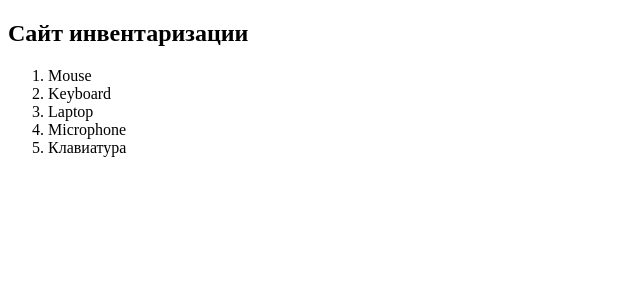
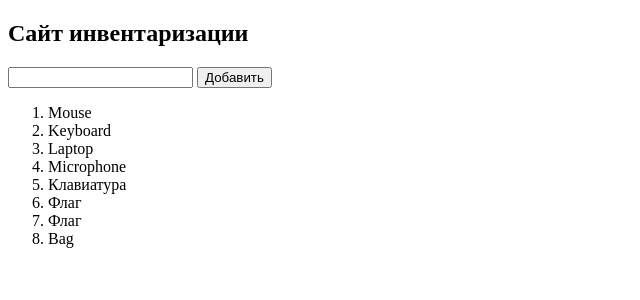
Before and after one commit to Maksatai/flask_project, a Flask app: page / in a window 1280 px wide. Shown: the top 300 px of the page, without its empty margins (0-640 px from the left). Run offline with Flask 2, Linux system fonts and the light colour scheme.

Commit message:
add adding

```diff
--- a/app.py
+++ b/app.py
@@ -1,9 +1,21 @@
-from flask import Flask, render_template, redirect
+from flask import Flask, render_template, request
+from flask.wrappers import Request
 
-app=Flask(__name__)
+app = Flask(__name__)
 
 @app.route('/')
 def homepage():
     f = open('goods.txt' ,'r',encoding='utf-8')
-    txt=f.readlines()
+    txt = f.readlines()
     return render_template('index.html',goods=txt)
+
+@app.route('/add/', methods=["POST"])
+def add():
+    good = request.form["good"]
+    f = open('goods.txt','a+',encoding='utf-8')
+    f.write(good + '\n')
+    f.close()
+    return """
+        <h1>Инвентарь пополнен</h1>
+        <a href='/'>Домой</a>
+    """
--- a/goods.txt
+++ b/goods.txt
@@ -3,3 +3,6 @@ Keyboard
 Laptop
 Microphone
 Клавиатура
+Флаг
+Флаг
+Bag
--- a/templates/index.html
+++ b/templates/index.html
@@ -8,6 +8,10 @@
 </head>
 <body>
     <h2>Сайт инвентаризации</h2>
+    <form action="/add/" method="POST">
+        <input type="text" name="good">
+        <button>Добавить</button>
+    </form>
     <ol>
         {% for good in goods %}
         <li>{{ good }}</li>
```
